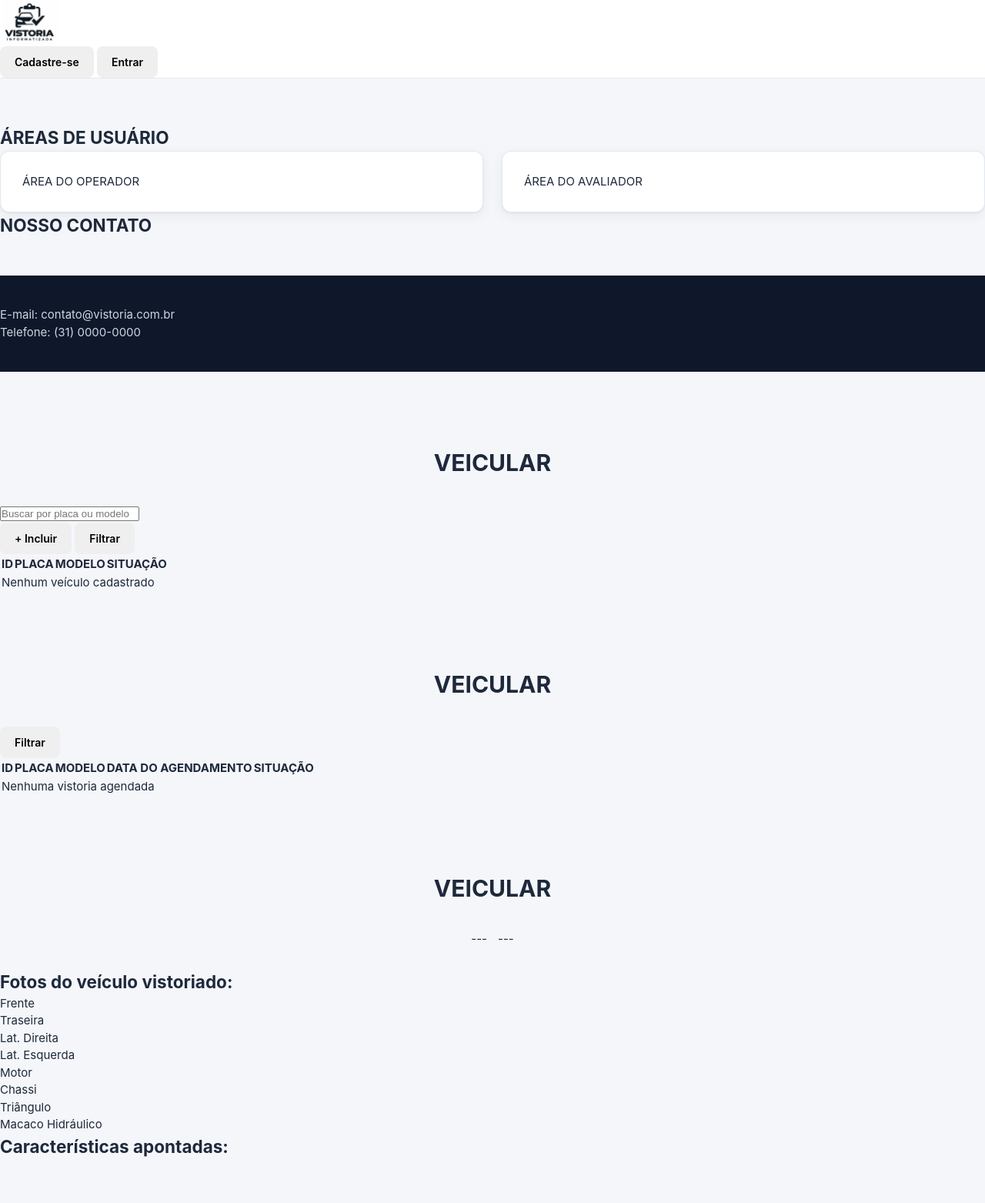
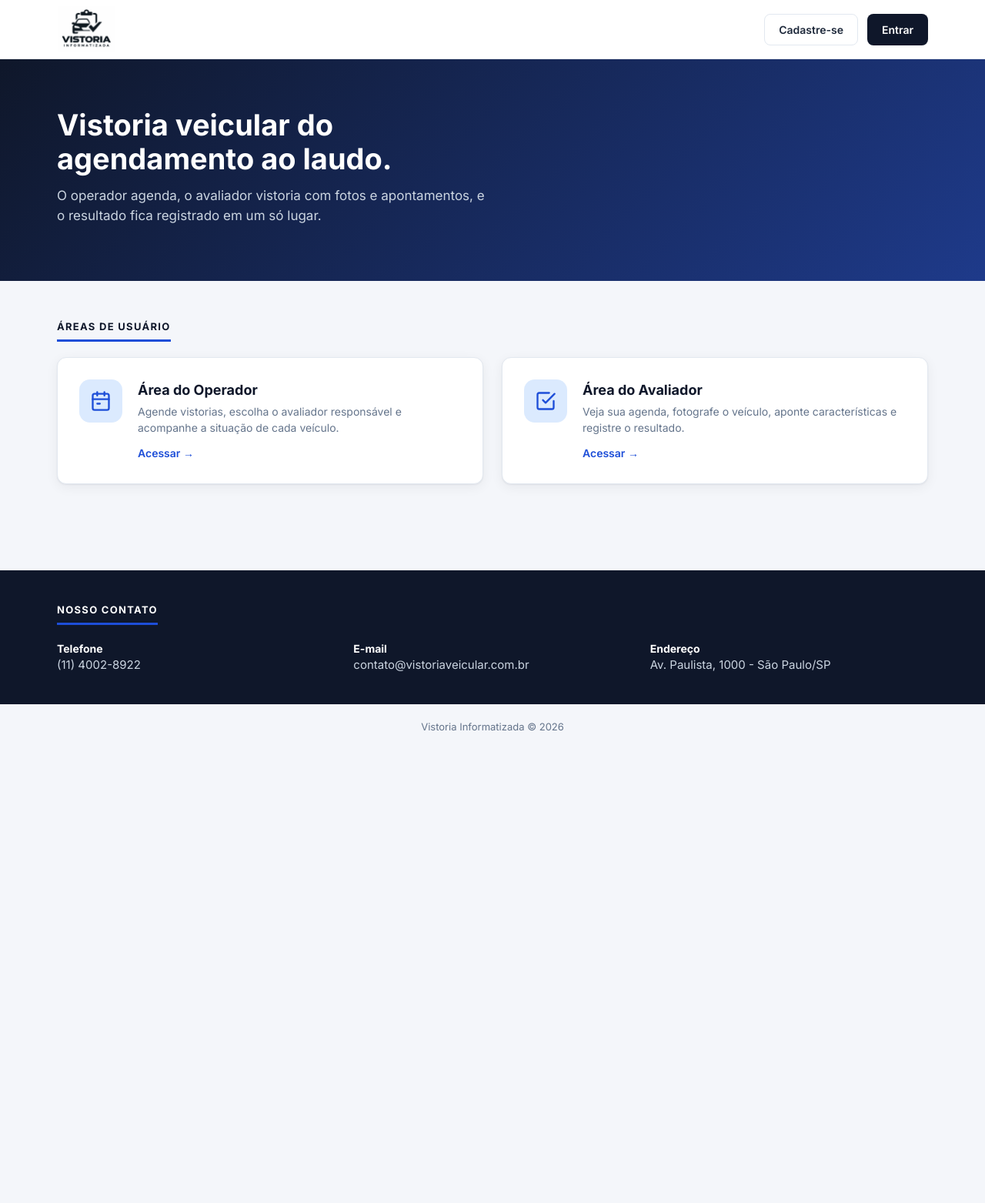
Before and after one commit to luizdinizlop/DIWBE-VistoriaVeicular, a plain HTML site: page codigo/front/index.html in a window 1280 px wide. Shown: the whole page at 77% size. After the commit the page ends 975 px from the top, so only its background shows below. Drawn offline with Linux system fonts and the light colour scheme.

Commit message:
Adiciona páginas index, login e cadastro

```diff
--- a/codigo/front/index.html
+++ b/codigo/front/index.html
@@ -1,144 +1,91 @@
 <!DOCTYPE html>
-<html lang="pt-BR">
+<html lang="pt-br">
 <head>
     <meta charset="UTF-8">
-    <meta name="viewport" content="width=device-width, initial-scale=1">
-    <title>Vistoria Informatizada</title>
-    <link rel="stylesheet" href="./css/style.css">
+    <meta name="viewport" content="width=device-width, initial-scale=1.0">
+    <title>Vistoria Veicular</title>
+    <link rel="icon" href="img/logo.png">
+    <link rel="preconnect" href="https://fonts.googleapis.com">
+    <link href="https://fonts.googleapis.com/css2?family=Inter:wght@400;600;700;800&display=swap" rel="stylesheet">
+    <link rel="stylesheet" href="css/style.css">
 </head>
 <body>
 
+    <!-- Cabeçalho -->
     <header class="topo">
-        <a class="logo" onclick="mostrarTela('home')">
-            <img src="img/logo.png" alt="Vistoria Informatizada">
-        </a>
-        <div class="botoes">
-            <button class="btn" id="btnCadastrar">Cadastre-se</button>
-            <button class="btn" id="btnEntrar">Entrar</button>
+        <div class="container">
+            <a href="index.html" class="logo"><img src="img/logo.png" alt="Vistoria Informatizada"></a>
+            <div class="topo-acoes" id="topoAcoes">
+                <a href="cadastro.html" class="btn btn-contorno">Cadastre-se</a>
+                <a href="login.html" class="btn btn-escuro">Entrar</a>
+            </div>
         </div>
     </header>
 
-
-    <div id="mensagem"></div>
-
-
-    <main id="home" class="tela ativa">
-
-        <h2 class="titulo-secao" style="margin-top:60px">ÁREAS DE USUÁRIO</h2>
-
-        <section class="areas">
-            <a class="area-card" onclick="mostrarTela('operador')">ÁREA DO OPERADOR</a>
-            <a class="area-card" onclick="mostrarTela('avaliador')">ÁREA DO AVALIADOR</a>
+    <main>
+        <!-- Apresentação -->
+        <section class="hero">
+            <div class="container">
+                <h1>Vistoria veicular do agendamento ao laudo.</h1>
+                <p>O operador agenda, o avaliador vistoria com fotos e apontamentos, e o resultado fica registrado em um só lugar.</p>
+            </div>
         </section>
 
-        <h2 class="titulo-secao">NOSSO CONTATO</h2>
-        <div class="contato">
-            <p>E-mail: contato@vistoria.com.br</p>
-            <p>Telefone: (31) 0000-0000</p>
-        </div>
+        <!-- Áreas de usuário -->
+        <section class="secao">
+            <div class="container">
+                <h2 class="secao-titulo">Áreas de usuário</h2>
 
+                <div class="areas">
+                    <a href="login.html?tipo=operador" class="area-card">
+                        <div class="area-icone">
+                            <svg width="28" height="28" viewBox="0 0 24 24" fill="none" stroke="currentColor" stroke-width="2" stroke-linecap="round" stroke-linejoin="round"><rect x="3" y="4" width="18" height="18" rx="2"/><path d="M16 2v4M8 2v4M3 10h18M8 15h3"/></svg>
+                        </div>
+                        <div>
+                            <h3>Área do Operador</h3>
+                            <p>Agende vistorias, escolha o avaliador responsável e acompanhe a situação de cada veículo.</p>
+                            <span class="link">Acessar &rarr;</span>
+                        </div>
+                    </a>
+
+                    <a href="login.html?tipo=avaliador" class="area-card">
+                        <div class="area-icone">
+                            <svg width="28" height="28" viewBox="0 0 24 24" fill="none" stroke="currentColor" stroke-width="2" stroke-linecap="round" stroke-linejoin="round"><path d="M9 11l3 3L22 4"/><path d="M21 12v7a2 2 0 0 1-2 2H5a2 2 0 0 1-2-2V5a2 2 0 0 1 2-2h11"/></svg>
+                        </div>
+                        <div>
+                            <h3>Área do Avaliador</h3>
+                            <p>Veja sua agenda, fotografe o veículo, aponte características e registre o resultado.</p>
+                            <span class="link">Acessar &rarr;</span>
+                        </div>
+                    </a>
+                </div>
+            </div>
+        </section>
     </main>
 
-
-    <main id="operador" class="tela">
-
-        <h1 class="titulo-pagina">VEICULAR</h1>
-
-        <div class="barra">
-            <input class="busca" id="inputBusca" type="text" placeholder="Buscar por placa ou modelo">
-            <div class="botoes">
-                <button class="btn btn-incluir" id="btnIncluir">+ Incluir</button>
-                <button class="btn btn-filtrar" id="btnFiltrarOperador">Filtrar</button>
+    <!-- Nosso contato -->
+    <section class="contato">
+        <div class="container">
+            <h2 class="secao-titulo">Nosso contato</h2>
+            <div class="contato-grade">
+                <div><strong>Telefone</strong>(11) 4002-8922</div>
+                <div><strong>E-mail</strong>contato@vistoriaveicular.com.br</div>
+                <div><strong>Endereço</strong>Av. Paulista, 1000 - São Paulo/SP</div>
             </div>
         </div>
+    </section>
+    <footer class="rodape">Vistoria Informatizada &copy; 2026</footer>
 
-        <div class="tabela-area">
-            <table>
-                <thead>
-                    <tr>
-                        <th>ID</th>
-                        <th>PLACA</th>
-                        <th>MODELO</th>
-                        <th>SITUAÇÃO</th>
-                        <th class="col-acao"></th>
-                    </tr>
-                </thead>
-                <tbody id="tbodyOperador">
-                    <tr>
-                        <td colspan="5">Nenhum veículo cadastrado</td>
-                    </tr>
-                </tbody>
-            </table>
-        </div>
-
-        <div class="pagination" id="paginationOperador"></div>
-
-    </main>
-
-
-    <main id="avaliador" class="tela">
-
-        <h1 class="titulo-pagina">VEICULAR</h1>
-
-        <div class="barra" style="justify-content:flex-end">
-            <button class="btn btn-filtrar" id="btnFiltrarAvaliador">Filtrar</button>
-        </div>
-
-        <div class="tabela-area">
-            <table>
-                <thead>
-                    <tr>
-                        <th>ID</th>
-                        <th>PLACA</th>
-                        <th>MODELO</th>
-                        <th>DATA DO AGENDAMENTO</th>
-                        <th>SITUAÇÃO</th>
-                        <th class="col-acao"></th>
-                    </tr>
-                </thead>
-                <tbody id="tbodyAvaliador">
-                    <tr>
-                        <td colspan="6">Nenhuma vistoria agendada</td>
-                    </tr>
-                </tbody>
-            </table>
-        </div>
-
-        <div class="pagination" id="paginationAvaliador"></div>
-
-    </main>
-
-
-    <main id="veicular" class="tela">
-
-        <h1 class="titulo-pagina">VEICULAR</h1>
-
-        <div class="placa-modelo">
-            <span id="detPlaca">---</span>
-            <span id="detModelo">---</span>
-        </div>
-
-        <h2 class="titulo-secao">Fotos do veículo vistoriado:</h2>
-
-        <section class="fotos">
-            <div class="foto" id="fotoFrente">Frente</div>
-            <div class="foto" id="fotoTraseira">Traseira</div>
-            <div class="foto" id="fotoLatDireita">Lat. Direita</div>
-            <div class="foto" id="fotoLatEsquerda">Lat. Esquerda</div>
-            <div class="foto" id="fotoMotor">Motor</div>
-            <div class="foto" id="fotoChassi">Chassi</div>
-            <div class="foto" id="fotoTriangulo">Triângulo</div>
-            <div class="foto" id="fotoMacaco">Macaco Hidráulico</div>
-        </section>
-
-        <h2 class="titulo-secao">Características apontadas:</h2>
-
-        <ul class="caracteristicas" id="detCaracteristicas"></ul>
-
-    </main>
-
-
-    <script src="./js/ui.js"></script>
-
+    <script src="js/comum.js"></script>
+    <script>
+        // Se já estiver logado, troca os botões do topo por "Minha área"
+        let usuario = getUsuario();
+        if (usuario) {
+            let pagina = usuario.tipo == 'operador' ? 'operador.html' : 'avaliador.html';
+            document.getElementById('topoAcoes').innerHTML =
+                '<a href="' + pagina + '" class="btn btn-escuro">Minha área</a>' +
+                '<button class="btn btn-contorno" onclick="sair()">Sair</button>';
+        }
+    </script>
 </body>
 </html>
```
Also changed, not shown: codigo/front/cadastro.html (added, +54 -0 lines), codigo/front/login.html (added, +46 -0 lines).
